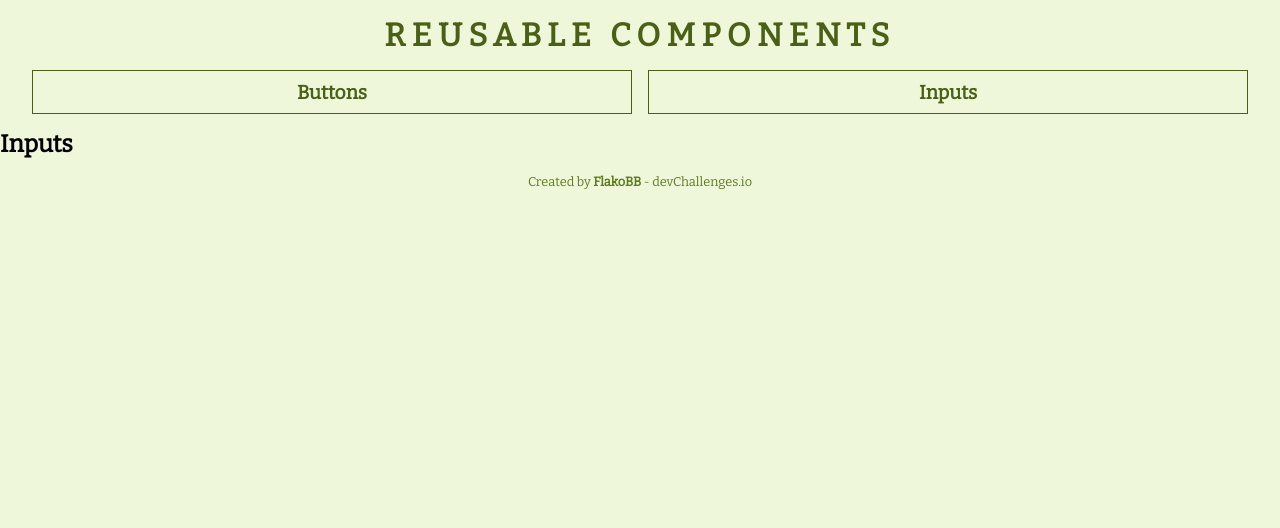
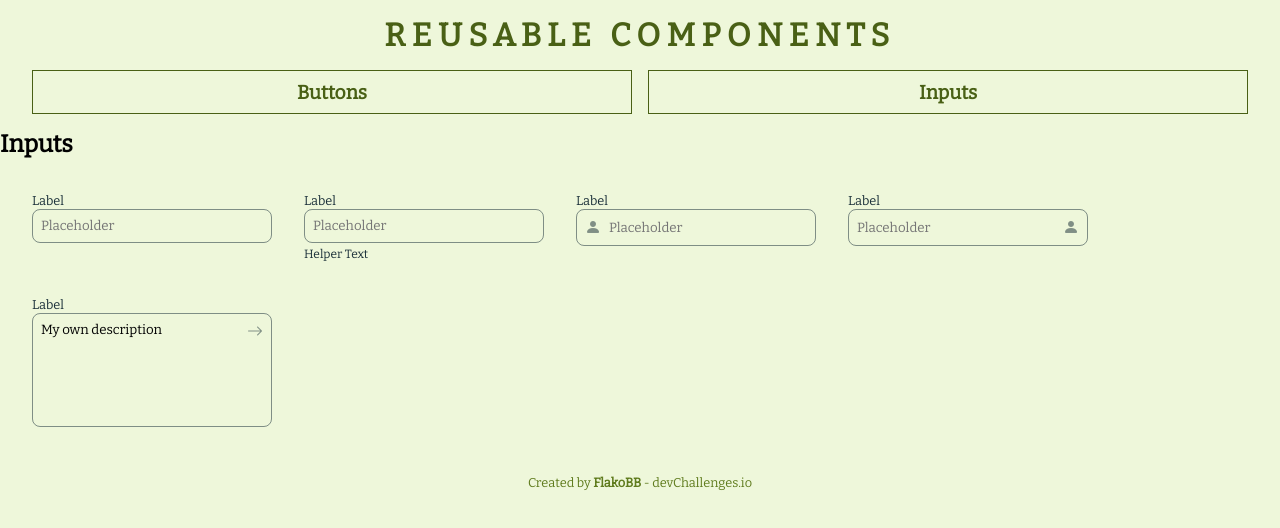
Before and after one commit to FlakoBB/reusable-components, a React app: page /inputs in a window 1280 px wide. Shown: the top 528 px of the page. Built offline with nearby package versions, Linux system fonts and the light colour scheme.

Commit message:
Reusable Input v1

```diff
--- /dev/null
+++ b/src/components/Input.jsx
@@ -0,0 +1,47 @@
+import PropTypes from 'prop-types'
+import styles from '../styles/inputs.module.css'
+import 'bootstrap-icons/font/bootstrap-icons.css'
+
+const Input = ({ id, label, placeholder, value, helperText, startIcon, endIcon, multiline, rows }) => {
+  return (
+    <div className={styles.inputGroup}>
+      <label htmlFor={id} className={styles.label}>{label}</label>
+      <div className={styles.fieldContainer}>
+        {
+          startIcon && !endIcon && <i className={`bi bi-${startIcon}`} />
+        }
+        {
+          !multiline
+            ? <input id={id} placeholder={placeholder} defaultValue={value} />
+            : <textarea id={id} placeholder={placeholder} defaultValue={value} rows={rows} />
+        }
+        {
+          endIcon && !startIcon && <i className={`bi bi-${endIcon}`} />
+        }
+      </div>
+      {
+        helperText && <span className={styles.helperText}>{helperText}</span>
+      }
+    </div>
+  )
+}
+
+Input.propTypes = {
+  id: PropTypes.string,
+  label: PropTypes.string,
+  placeholder: PropTypes.string,
+  value: PropTypes.string,
+  helperText: PropTypes.string,
+  startIcon: PropTypes.string,
+  endIcon: PropTypes.string,
+  multiline: PropTypes.bool,
+  rows: PropTypes.string
+}
+
+Input.defaultProps = {
+  label: 'Label',
+  placeholder: 'Placeholder',
+  rows: '4'
+}
+
+export default Input
--- a/src/components/InputsSection.jsx
+++ b/src/components/InputsSection.jsx
@@ -1,8 +1,18 @@
+import Input from './Input.jsx'
+
 const InputsSection = () => {
   return (
     <div>
       <h2>Inputs</h2>
+      <div className='temporalContainer'>
+        <Input id='gua' />
+        <Input id='dos' helperText='Helper Text' />
+        <Input id='tres' startIcon='person-fill' />
+        <Input id='cuatro' endIcon='person-fill' />
+        <Input id='cinco' endIcon='arrow-right' value='My own description' multiline rows='6' />
+      </div>
     </div>
   )
 }
+
 export default InputsSection
--- a/src/styles/globals.css
+++ b/src/styles/globals.css
@@ -11,6 +11,14 @@ html,
 body {
   min-height: 100dvh;
   background-color: #eef7da;
+}
+
+/*  ToDo: Eliminar .temporalContainer */
+.temporalContainer {
+  display: flex;
+  flex-wrap: wrap;
+  gap: 2rem;
+  padding: 2rem;
 }
 
 .mainHeader {
--- /dev/null
+++ b/src/styles/inputs.module.css
@@ -0,0 +1,49 @@
+:root {
+  --label: #1C313A;
+  --border: #1C313A86;
+  --main: #1c313a86;
+  --hover: #1C313A;
+  --focus: #2d9bca;
+}
+
+.label {
+  color: var(--label);
+  font-size: .8rem;
+}
+
+.fieldContainer {
+  display: flex;
+  align-items: center;
+  justify-content: space-between;
+  gap: .5rem;
+  min-width: 15rem;
+  border: 1px solid var(--border);
+  border-radius: .5rem;
+  padding: .5rem;
+}
+
+.fieldContainer i {
+  color: var(--border);
+}
+
+.fieldContainer:hover {
+  --border: var(--hover);
+}
+
+.fieldContainer :is(input, textarea) {
+  flex: 1;
+  border: none;
+  background: none;
+  resize: none;
+  outline: none;
+}
+
+.fieldContainer textarea ~ i,
+.fieldContainer i ~ textarea {
+  align-self: flex-start;
+}
+
+.helperText {
+  color: var(--label);
+  font-size: .75rem;
+}
```
